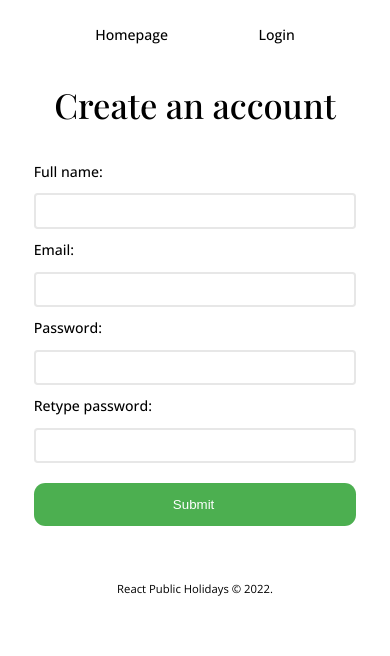
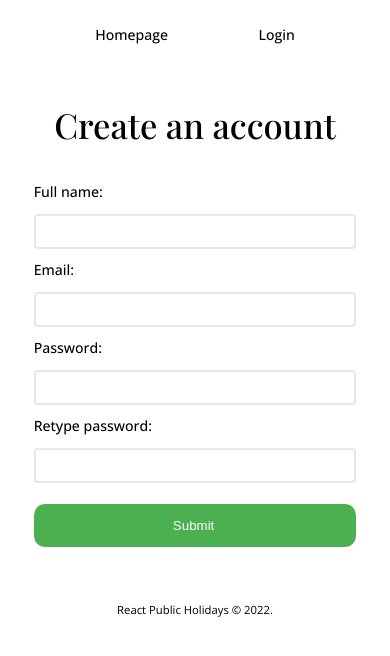
Before and after one commit to Amalitech-Public-Holiday/public-holiday-frontend, a React (Create React App) app: page /signup in a window 390 px wide. Shown: the top 656 px of the page. Built offline with nearby package versions, Linux system fonts and the light colour scheme.

Commit message:
Change margin top for Signup container on mobile screen

```diff
--- a/src/pages/Signup/Signup.scss
+++ b/src/pages/Signup/Signup.scss
@@ -10,7 +10,7 @@
 
 @media screen and (max-width: 800px) {
     .Signup {
-        margin-top: $space-6;
+        margin-top: $space-2;
         h2 {
             padding: 0 $space-6;
         }
```
